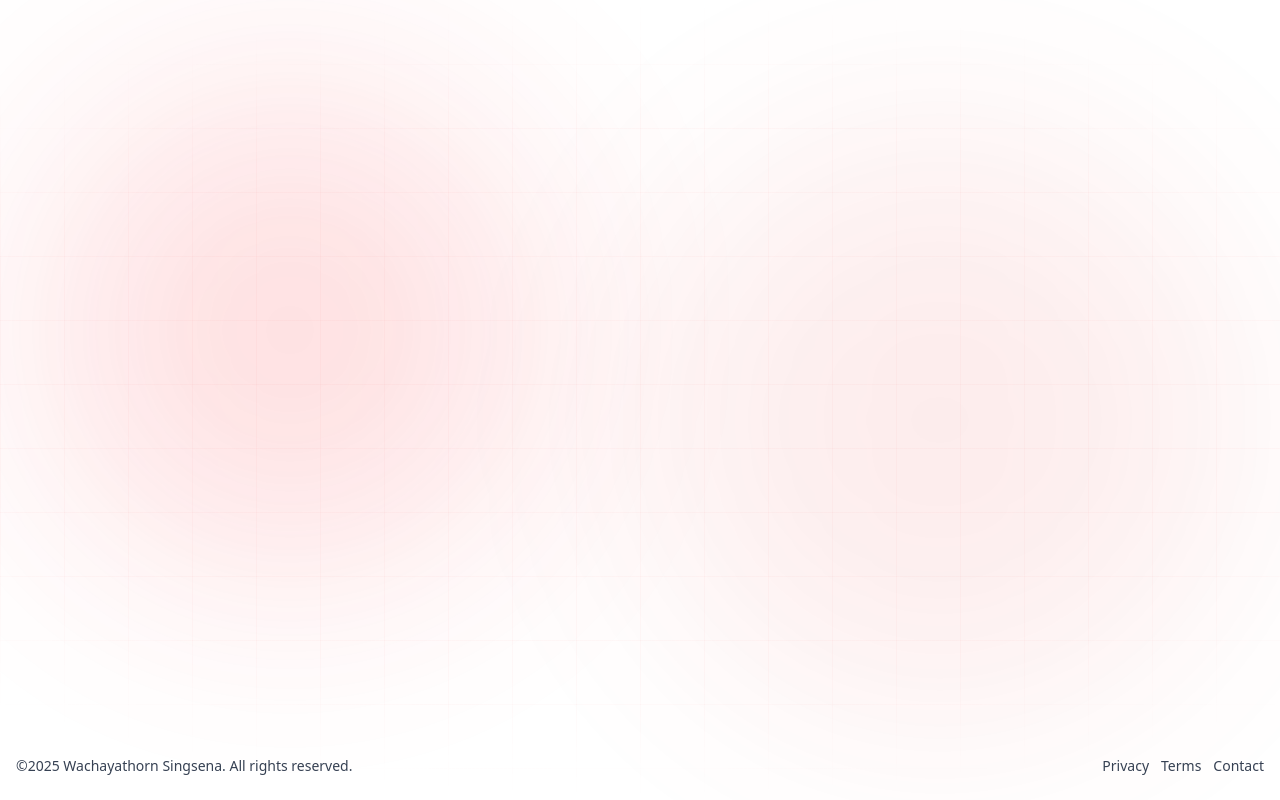
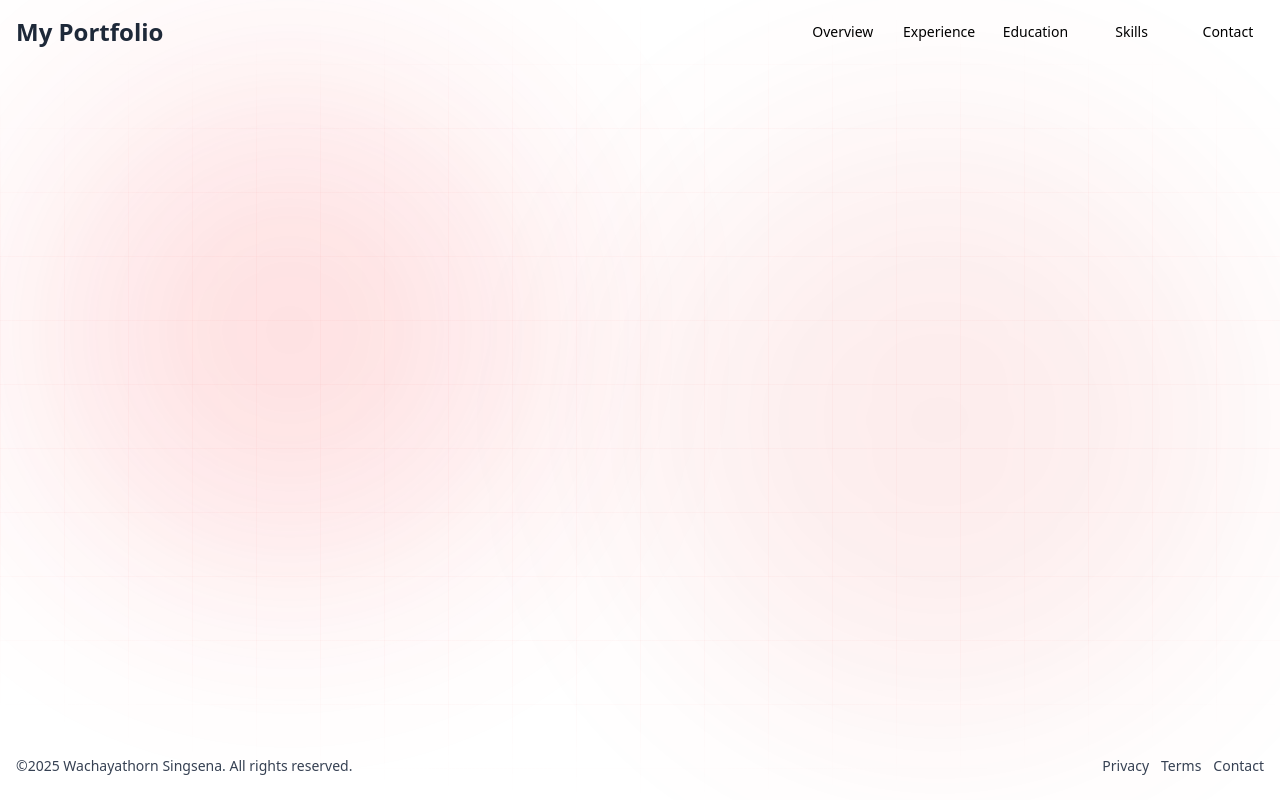
Before and after one commit to wachayathorn/introduce-myself, a Next.js app: page / in a window 1280 px wide. Built offline with nearby package versions, Linux system fonts and the light colour scheme.

Commit message:
feat: add Header component and integrate it into the main app layout

```diff
--- a/app/page.tsx
+++ b/app/page.tsx
@@ -1,14 +1,16 @@
 import { Footer } from "@/components/footer/page";
+import { Header } from "@/components/header/page";
 
 export default function App() {
   return (
     <div className="min-h-screen bg-white">
+      <Header />
       <div className="container flex row-auto">
         <div className="absolute inset-0 bg-[linear-gradient(rgba(239,68,68,0.03)_1px,transparent_1px),linear-gradient(90deg,rgba(239,68,68,0.03)_1px,transparent_1px)] bg-size-[4rem_4rem] mask-[radial-gradient(ellipse_80%_50%_at_50%_50%,#000_70%,transparent_100%)]"></div>
         <div className="absolute top-20 left-10 w-[500px] h-[500px] bg-red-500/20 rounded-full blur-[120px] animate-pulse"></div>
         <div className="absolute bottom-20 right-10 w-[600px] h-[600px] bg-red-600/10 rounded-full blur-[120px] animate-pulse"></div>
       </div>
-      <Footer/>
+      <Footer />
     </div>
   );
 }
--- /dev/null
+++ b/components/header/page.tsx
@@ -0,0 +1,43 @@
+export function Header() {
+  return (
+    <header className="sticky top-0 z-50 w-full">
+      <div className="mx-auto max-w-7xl p-4">
+        <div className="grid grid-cols-[1fr_auto] items-center">
+          <div className="text-2xl font-bold text-gray-800">My Portfolio</div>
+          <nav className="hidden md:grid grid-cols-5 gap-6 text-sm font-medium">
+            <a
+              href="#overview"
+              className="hover:text-blue-600 transition duration-150 text-center"
+            >
+              Overview
+            </a>
+            <a
+              href="#experience"
+              className="hover:text-blue-600 transition duration-150 text-center"
+            >
+              Experience
+            </a>
+            <a
+              href="#education"
+              className="hover:text-blue-600 transition duration-150 text-center"
+            >
+              Education
+            </a>
+            <a
+              href="#skills"
+              className="hover:text-blue-600 transition duration-150 text-center"
+            >
+              Skills
+            </a>
+            <a
+              href="#contact"
+              className="hover:text-blue-600 transition duration-150 text-center"
+            >
+              Contact
+            </a>
+          </nav>
+        </div>
+      </div>
+    </header>
+  );
+}
```
